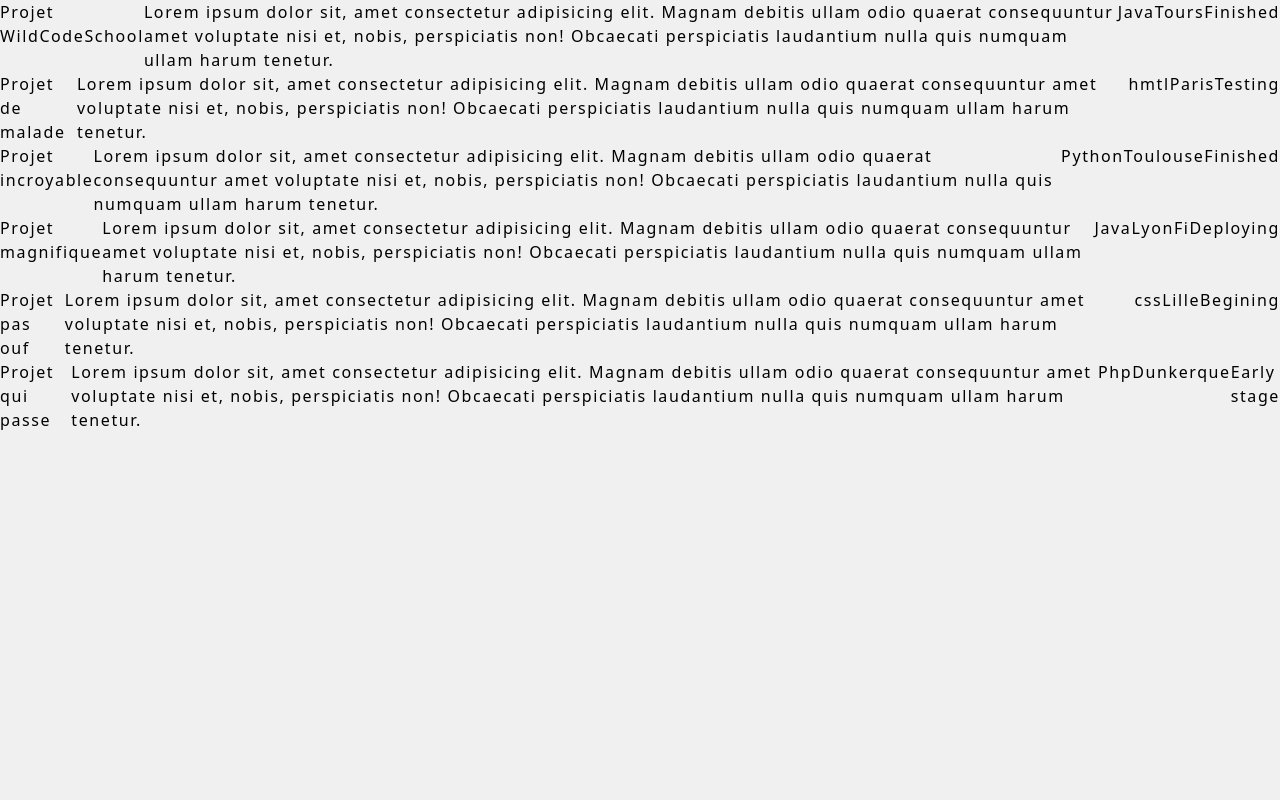
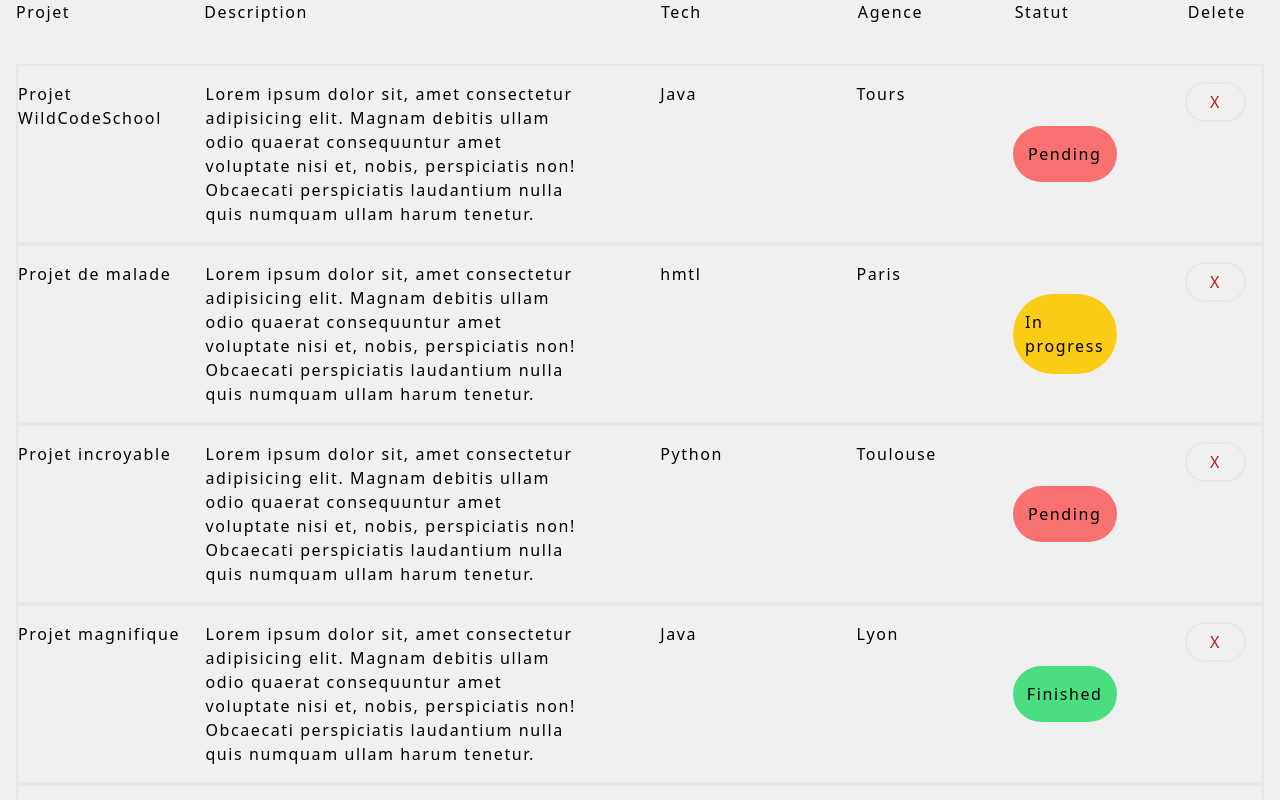
Before and after one commit to wendybaque/hackathon2, a React (Vite) app in the folder frontend/: page /MyProjects in a window 1280 px wide. Shown: the top 800 px of the page. Built offline with nearby package versions, Linux system fonts and the light colour scheme.

Commit message:
create component MyProject + fakedata json

```diff
--- a/frontend/src/components/MyProjects.jsx
+++ b/frontend/src/components/MyProjects.jsx
@@ -1,18 +1,59 @@
-import React from "react";
+/* eslint-disable jsx-a11y/no-static-element-interactions */
+/* eslint-disable jsx-a11y/click-events-have-key-events */
+/* eslint-disable no-nested-ternary */
+import React, { useState } from "react";
 import json from "../data/fakedata";
 
 function MyProjects() {
-  return json.map((elements) => {
-    return (
-      <div className="flex flex-row">
-        <div>{elements.nom}</div>
-        <div>{elements.description}</div>
-        <div>{elements.tech}</div>
-        <div>{elements.agence}</div>
-        <div>{elements.status}</div>
+  const [list, setList] = useState(json);
+  const deleteProject = (id) => {
+    setList(list.filter((elements) => elements.id !== id));
+  };
+  return (
+    <div className="mx-4">
+      <div className="flex flex-row h-16">
+        <div className="w-1/5 ">Projet</div>
+        <div className="w-2/5 mr-10 ">Description</div>
+        <div className="w-1/6 ml-10 ">Tech</div>
+        <div className="w-1/6 ml-10 ">Agence</div>
+        <div className="w-1/6 ">Statut</div>
+        <div className="w-20 mx-4 ">Delete</div>
       </div>
-    );
-  });
+      {list.map((elements) => {
+        return (
+          <div className="flex flex-row border-2  border-gray-200 py-4">
+            <div className="w-1/5">{elements.nom}</div>
+            <div className="w-2/5 mr-10">{elements.description}</div>
+            <div className="w-1/6 ml-10">{elements.tech}</div>
+            <div className="w-1/6 ml-10">{elements.agence}</div>
+            <div className="w-1/6 flex items-center">
+              {elements.status === "pending" ? (
+                <div className="flex justify-center w-2/3 p-4 bg-red-400  rounded-full">
+                  Pending
+                </div>
+              ) : elements.status === "in progress" ? (
+                <div className="flex justify-center w-2/3 p-4 bg-yellow-400 rounded-full ">
+                  In progress
+                </div>
+              ) : (
+                <div className="flex justify-center w-2/3 p-4 bg-green-400 rounded-full ">
+                  Finished
+                </div>
+              )}
+            </div>
+            <div
+              className="grid border-2 rounded-full h-10 w-20 mx-4 place-content-center text-red-700 text-bold"
+              type="button"
+              onClick={() => deleteProject(elements.id)}
+            >
+              X
+            </div>
+          </div>
+        );
+      })}
+      ;
+    </div>
+  );
 }
 
 export default MyProjects;
--- a/frontend/src/data/fakedata.jsx
+++ b/frontend/src/data/fakedata.jsx
@@ -1,51 +1,57 @@
 const json = [
   {
+    id: "1",
     nom: "Projet WildCodeSchool",
     description:
       "Lorem ipsum dolor sit, amet consectetur adipisicing elit. Magnam debitis ullam odio quaerat consequuntur amet voluptate nisi et, nobis, perspiciatis non! Obcaecati perspiciatis laudantium nulla quis numquam ullam harum tenetur.",
     tech: "Java",
     agence: "Tours",
-    status: "Finished",
+    status: "pending",
   },
   {
+    id: "2",
     nom: "Projet de malade",
     description:
       "Lorem ipsum dolor sit, amet consectetur adipisicing elit. Magnam debitis ullam odio quaerat consequuntur amet voluptate nisi et, nobis, perspiciatis non! Obcaecati perspiciatis laudantium nulla quis numquam ullam harum tenetur.",
     tech: "hmtl",
     agence: "Paris",
-    status: "Testing",
+    status: "in progress",
   },
   {
+    id: "3",
     nom: "Projet incroyable",
     description:
       "Lorem ipsum dolor sit, amet consectetur adipisicing elit. Magnam debitis ullam odio quaerat consequuntur amet voluptate nisi et, nobis, perspiciatis non! Obcaecati perspiciatis laudantium nulla quis numquam ullam harum tenetur.",
     tech: "Python",
     agence: "Toulouse",
-    status: "Finished",
+    status: "pending",
   },
   {
+    id: "4",
     nom: "Projet magnifique",
     description:
       "Lorem ipsum dolor sit, amet consectetur adipisicing elit. Magnam debitis ullam odio quaerat consequuntur amet voluptate nisi et, nobis, perspiciatis non! Obcaecati perspiciatis laudantium nulla quis numquam ullam harum tenetur.",
     tech: "Java",
     agence: "Lyon",
-    status: "FiDeploying",
+    status: "Finished",
   },
   {
+    id: "5",
     nom: "Projet pas ouf",
     description:
       "Lorem ipsum dolor sit, amet consectetur adipisicing elit. Magnam debitis ullam odio quaerat consequuntur amet voluptate nisi et, nobis, perspiciatis non! Obcaecati perspiciatis laudantium nulla quis numquam ullam harum tenetur.",
     tech: "css",
     agence: "Lille",
-    status: "Begining",
+    status: "in progress",
   },
   {
+    id: "6",
     nom: "Projet qui passe",
     description:
       "Lorem ipsum dolor sit, amet consectetur adipisicing elit. Magnam debitis ullam odio quaerat consequuntur amet voluptate nisi et, nobis, perspiciatis non! Obcaecati perspiciatis laudantium nulla quis numquam ullam harum tenetur.",
     tech: "Php",
     agence: "Dunkerque",
-    status: "Early stage",
+    status: "pending",
   },
 ];
 
```
